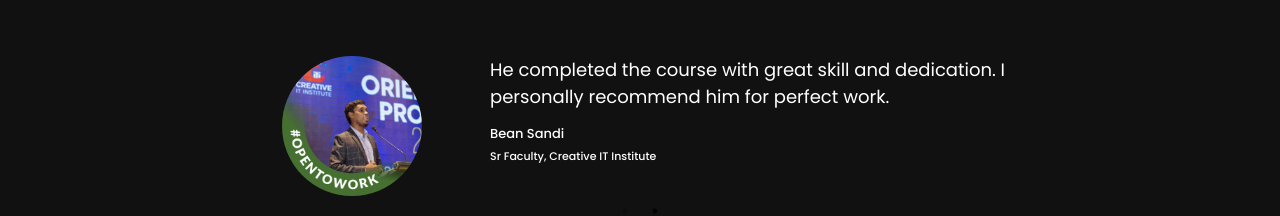
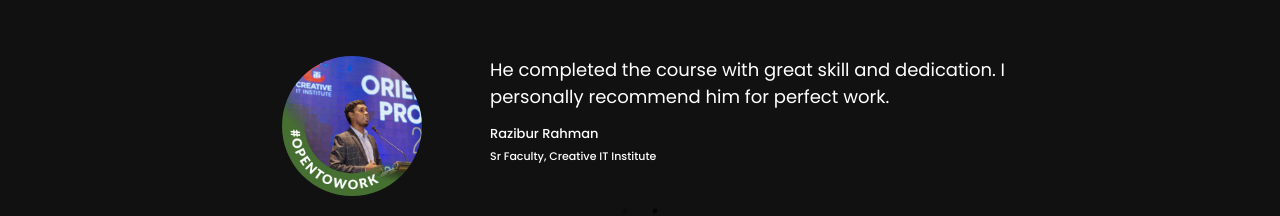
Before and after one commit to SIRsahed/Portfolio-React, a React (Vite) app: page / in a window 1280 px wide. Shown: the part 4380-4596 px from the top of the page. Built offline with nearby package versions, Linux system fonts and the light colour scheme.

Commit message:
react-portfolio

```diff
--- a/src/components/portfolio/Work.jsx
+++ b/src/components/portfolio/Work.jsx
@@ -95,7 +95,7 @@ const Work = () => {
             </div>
             <Slider {...settings}>
               <Reviewreusable img={RazibSir} name="Razibur Rahman" designation="Sr Faculty, Creative IT Institute" company="Creative IT Institute" comment="He completed the course with great skill and dedication. I personally recommend him for perfect work." />
-              <Reviewreusable img={RazibSir} name="Bean Sandi" designation="Sr Faculty, Creative IT Institute" comment="He completed the course with great skill and dedication. I personally recommend him for perfect work." />
+              <Reviewreusable img={RazibSir} name="Razibur Rahman" designation="Sr Faculty, Creative IT Institute" comment="He completed the course with great skill and dedication. I personally recommend him for perfect work." />
             </Slider>
           </div>
         </Row>
```
